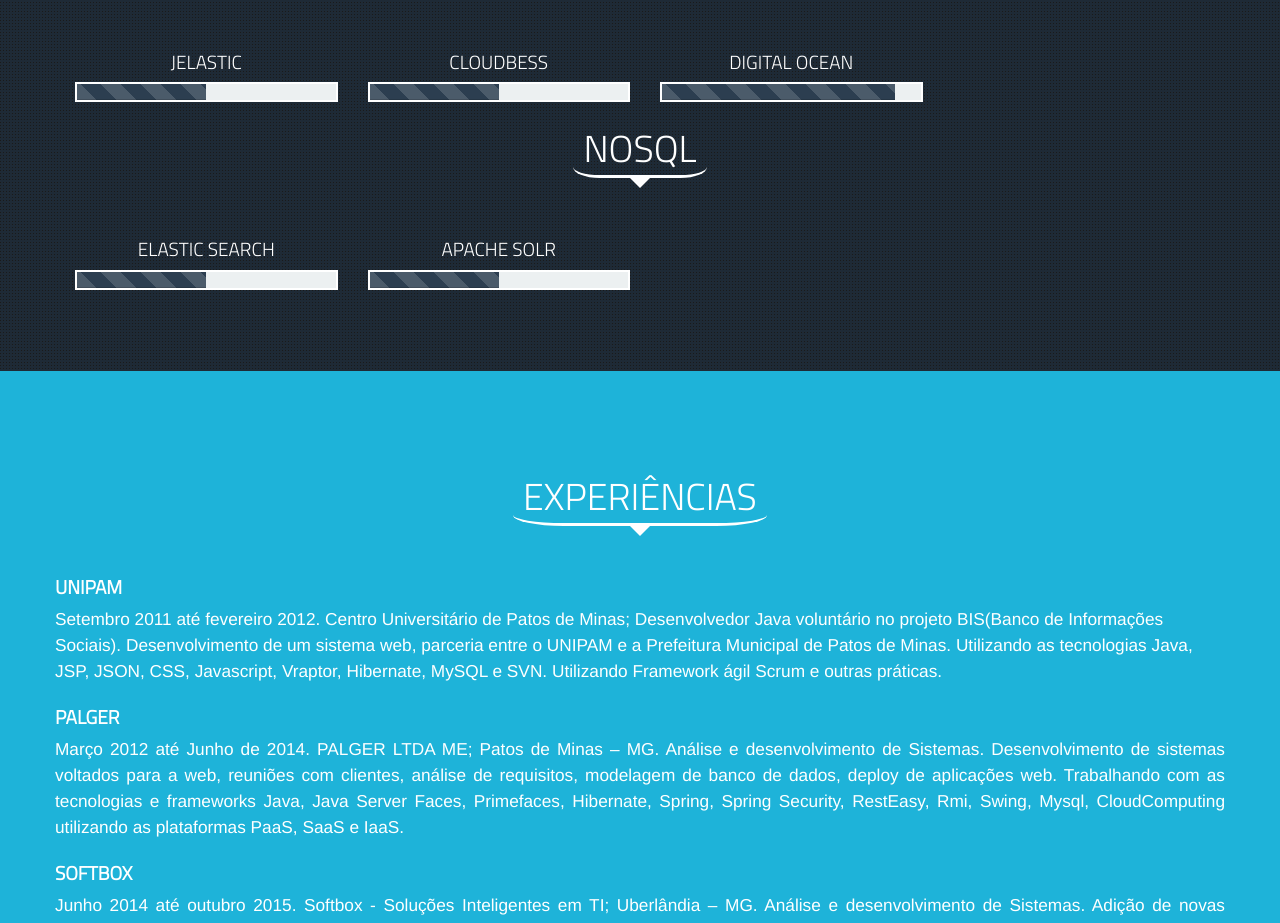
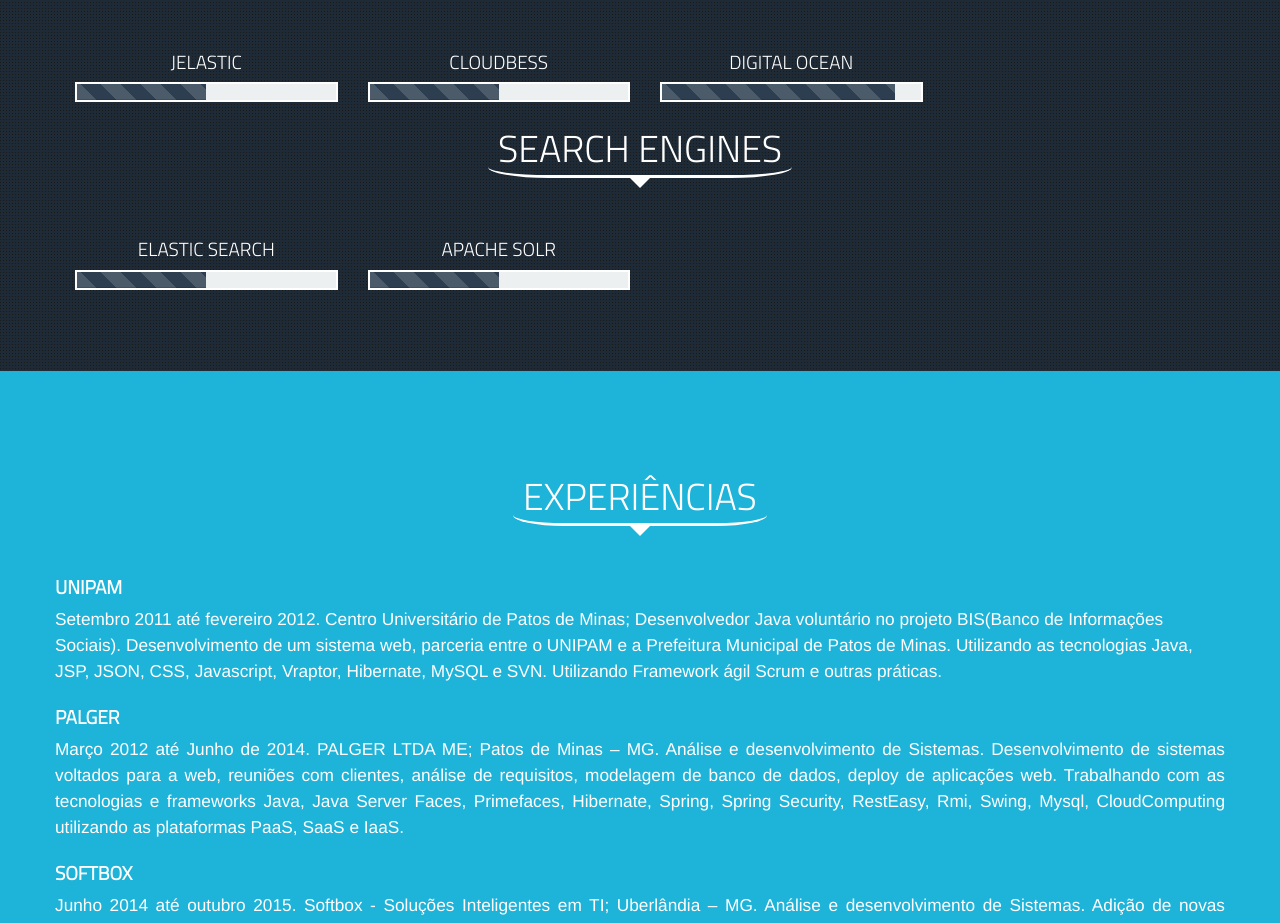
Before and after one commit to tiago-ferreira/tiago-ferreira.github.io, a plain HTML site: page index.html in a window 1280 px wide. Shown: the part 2583-3506 px from the top of the page. Drawn offline with nearby package versions, Linux system fonts and the light colour scheme; some packages are replaced by stand-ins of ours.

Commit message:
alterando nome nas habilidades

```diff
--- a/index.html
+++ b/index.html
@@ -429,7 +429,7 @@
                 <!-- Primeira lista de cloud FIM-->
         </div>
 
-             <h2 class="main_heading">NOSQL</h2>
+             <h2 class="main_heading">Search Engines</h2>
 			<div class="gap-50"></div>
 			<div class="container">
                 <!-- Primeira lista de cloud inicio-->
```
